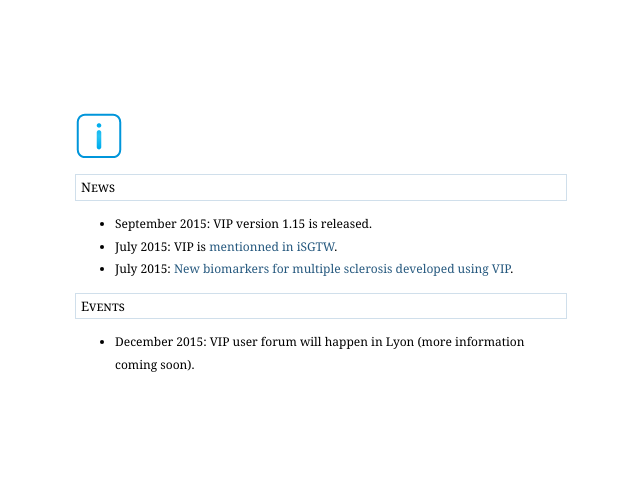
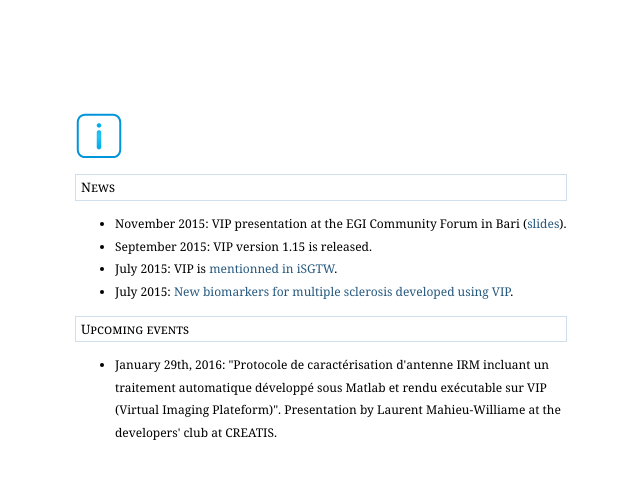
Before and after one commit to virtual-imaging-platform/VIP-website, a plain HTML site: page news.html in a window 1280 px wide. Shown: the whole page, without its empty margins (319-959 px from the left). Drawn offline with Linux system fonts and the light colour scheme.

Commit message:
Updated news.

```diff
--- a/news.html
+++ b/news.html
@@ -10,15 +10,15 @@
 
       <h1>News</h1>
       <ul>
+	<li>November 2015: VIP presentation at the EGI Community Forum in Bari (<a href="https://docs.google.com/presentation/d/1Te9I_K6xi3XqkQepMKhYtlcBpTh4_JCr9TSo1lkxfJo/edit?usp=sharing">slides</a>).</li>
 	<li>September 2015: VIP version 1.15 is released.</li>
-      <li>July 2015: VIP is <a href="http://www.egi.eu/news-and-media/newsletters/Inspired_Issue_19/vip.html">mentionned in iSGTW</a>.</li>
-      <li>July 2015: <a href="http://www.egi.eu/case-studies/medical/ms_biomarkers.html">New biomarkers for multiple sclerosis developed using VIP</a>.</li>
+	<li>July 2015: VIP is <a href="http://www.egi.eu/news-and-media/newsletters/Inspired_Issue_19/vip.html">mentionned in iSGTW</a>.</li>
+	<li>July 2015: <a href="http://www.egi.eu/case-studies/medical/ms_biomarkers.html">New biomarkers for multiple sclerosis developed using VIP</a>.</li>
       </ul>
 
-      <h1>Events</h1>
+      <h1>Upcoming events</h1>
       <ul>
-	<li>December 2015: VIP user forum will happen in Lyon (more information coming soon).</h1>
-
+	<li>January 29th, 2016: "Protocole de caractérisation d'antenne IRM incluant un traitement automatique développé sous Matlab et rendu exécutable sur VIP (Virtual Imaging Plateform)". Presentation by Laurent Mahieu-Williame at the developers' club at CREATIS.</li>
       </ul>
     </body>
 </html>
```
